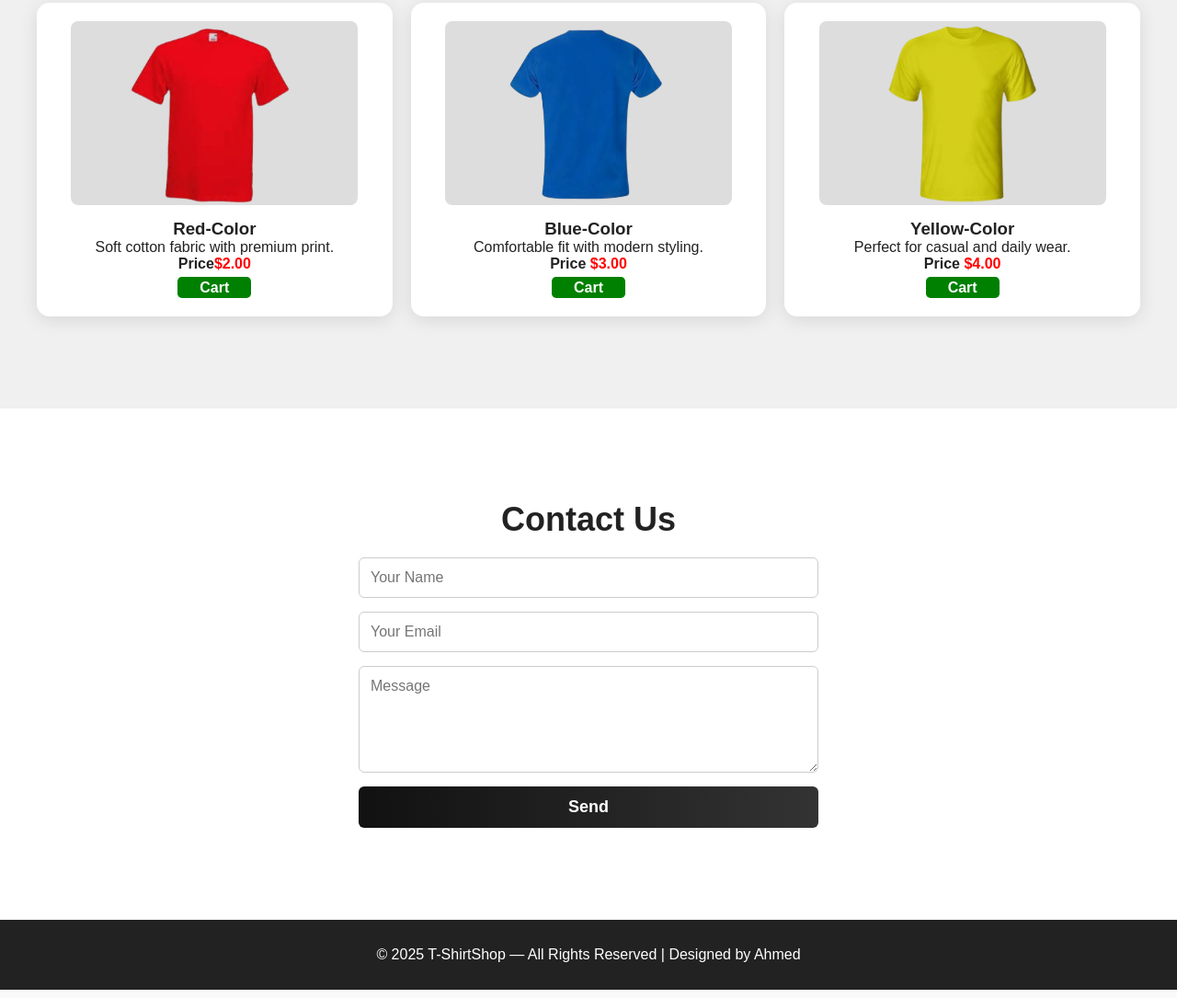
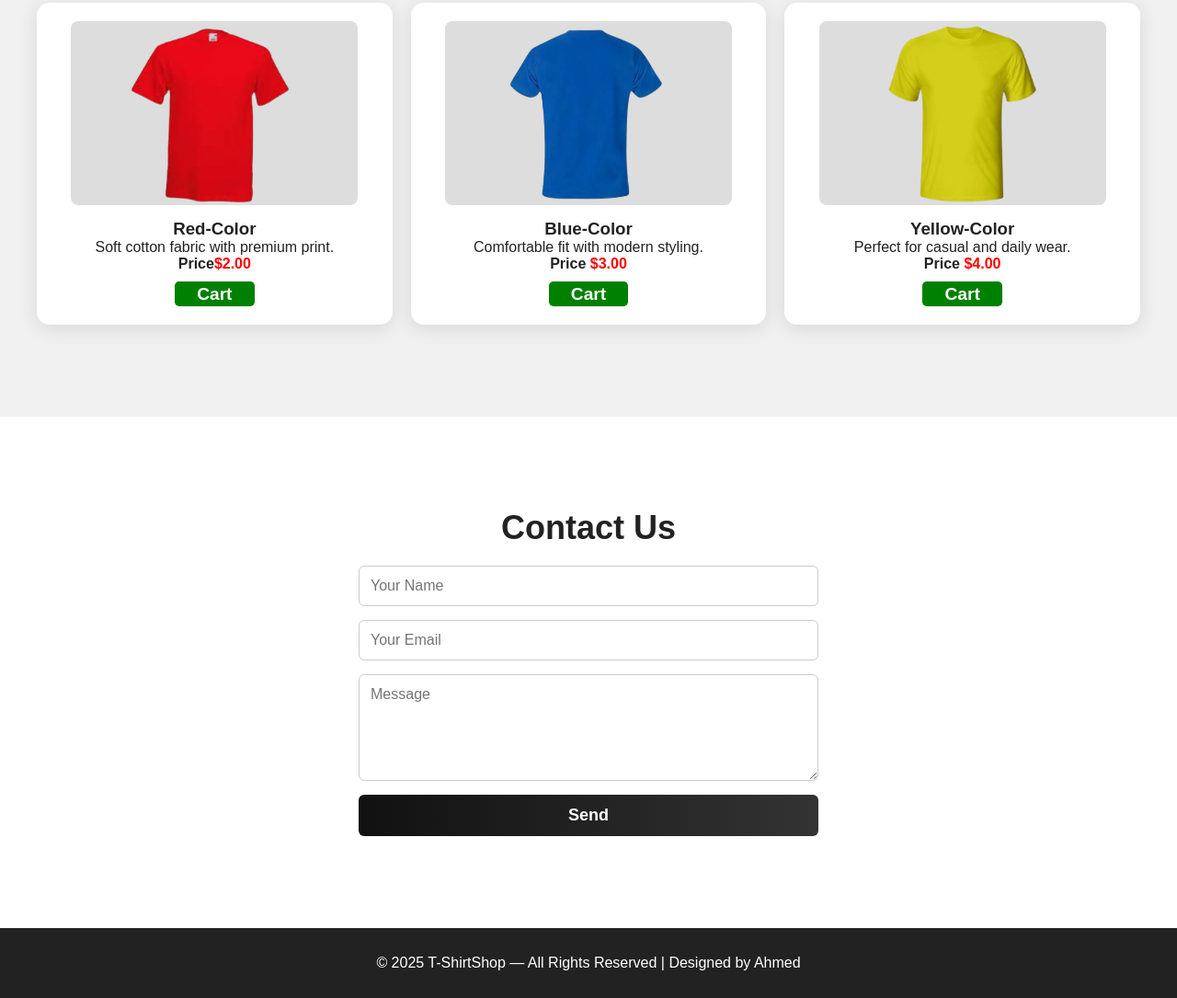
Before and after one commit to muhammadahmed-ux/T-Shirts-Landing-Page, a plain HTML site: page index.html in a window 1280 px wide. Shown: the part 969-2054 px from the top of the page at 92% size. Drawn offline with Linux system fonts and the light colour scheme.

Commit message:
add file

```diff
--- a/style.css
+++ b/style.css
@@ -203,8 +203,8 @@ font-weight: 900;
 
 .card button{
   padding: 0.16rem 1.5rem;
-  font-size: 1rem;
-  margin-top: 5px;
+  font-size: 1.2rem;
+  margin-top: 10px;
   font-weight: 900;
   background-color: green;
   border: none;
```
